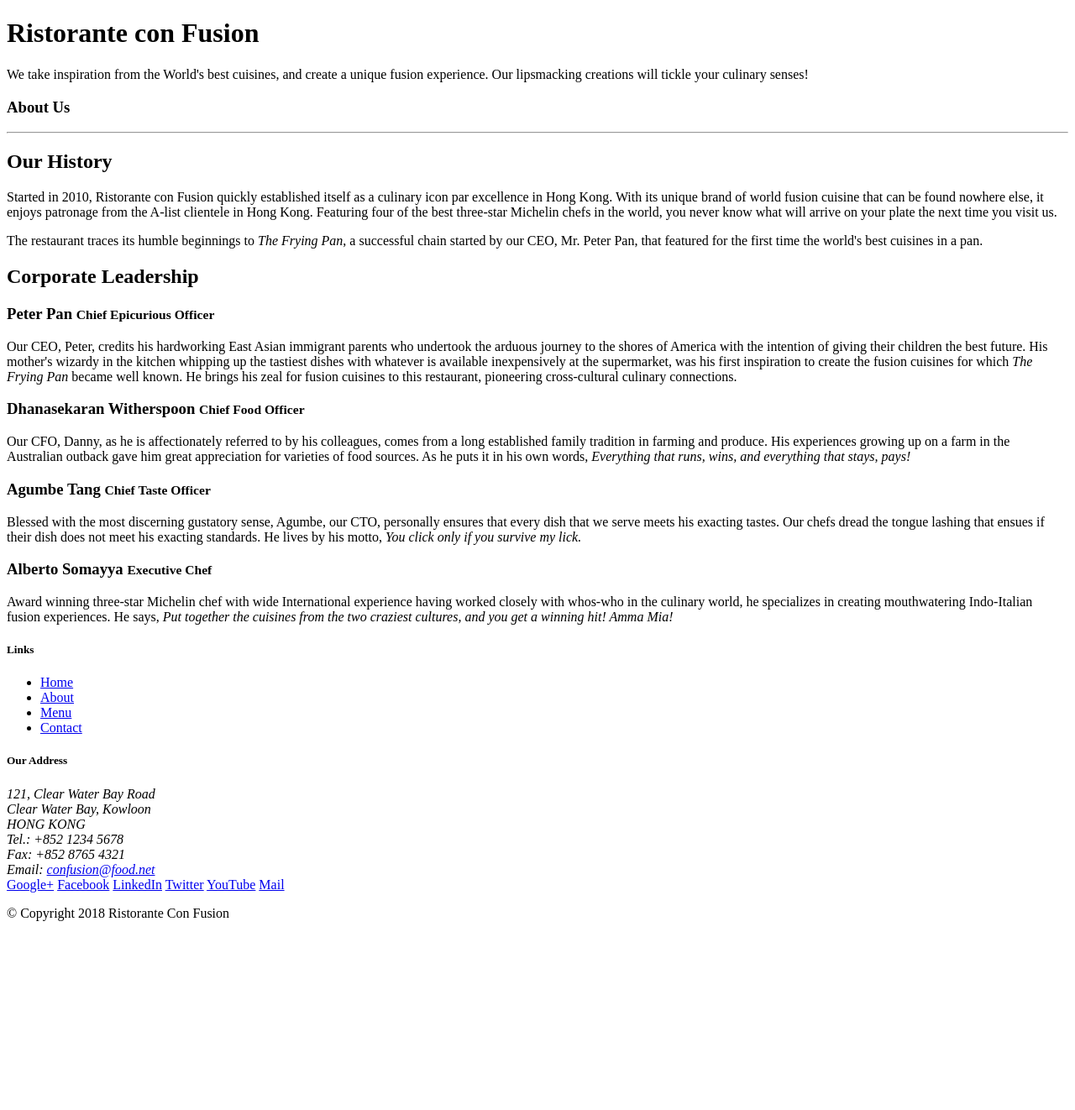
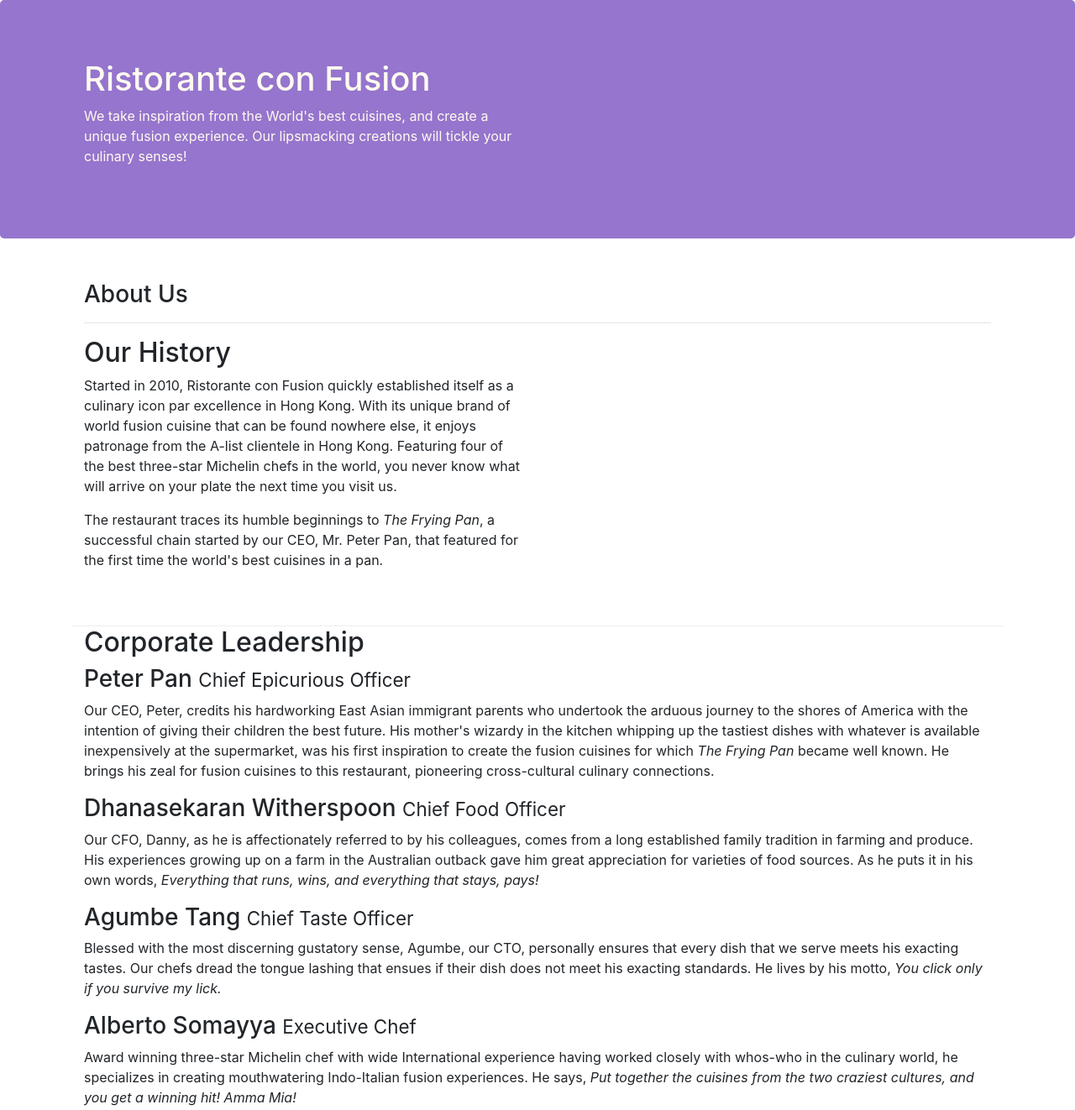
Before and after one commit to KenNguyen-2000/Lab1_FER201m, a website: page aboutus.html in a window 1280 px wide. Shown: the top 1322 px of the page at 84% size. Before the commit the page ends 1113 px from the top, so only its background shows below. Drawn offline with nearby package versions, Linux system fonts and the light colour scheme.

Commit message:
bootstrap class added

```diff
--- a/aboutus.html
+++ b/aboutus.html
@@ -2,7 +2,13 @@
 <html lang="en">
 
 <head>
-
+    <!-- Required meta tags always come first -->
+    <meta charset="utf-8">
+    <meta name="viewport" content="width=device-width, initial-scale=1, shrink-to-fit=no">
+    <meta http-equiv="x-ua-compatible" content="ie=edge">
+    <!-- Bootstrap CSS -->
+    <link rel="stylesheet" href="node_modules/bootstrap/dist/css/bootstrap.min.css">
+    <link rel="stylesheet" href="./css/style.css">
     <title>Ristorante Con Fusion: About Us</title>
 
 </head>
@@ -22,36 +28,42 @@
         </div>
     </header>
 
-    <div>
-        <div>
-            <div>
+    <div class="container">
+        <div class="row row-content align-items-center">
+            <div class="col col-sm">
                 <h3>About Us</h3>
                 <hr>
             </div>
-        </div>
-
             <div>
-            <div>
+                <div class="col-12 col-sm-6">
                     <h2>Our History</h2>
-                <p>Started in 2010, Ristorante con Fusion quickly established itself as a culinary icon par excellence in Hong Kong. With its unique brand of world fusion cuisine that can be found nowhere else, it enjoys patronage from the A-list clientele in Hong Kong.  Featuring four of the best three-star Michelin chefs in the world, you never know what will arrive on your plate the next time you visit us.</p>
+                    <p>Started in 2010, Ristorante con Fusion quickly established itself as a culinary icon par excellence in Hong Kong. With its unique brand of world fusion cuisine that can be found nowhere else, it enjoys patronage from the A-list clientele
+                        in Hong Kong. Featuring four of the best three-star Michelin chefs in the world, you never know what will arrive on your plate the next time you visit us.</p>
                     <p>The restaurant traces its humble beginnings to <em>The Frying Pan</em>, a successful chain started by our CEO, Mr. Peter Pan, that featured for the first time the world's best cuisines in a pan.</p>
                 </div>
                 <div>
                 </div>
             </div>
+        </div>
+
+
 
 
         <div>
-            <div>
+            <div class="col col-sm col-md">
                 <h2>Corporate Leadership</h2>
                 <h3>Peter Pan <small>Chief Epicurious Officer</small></h3>
-                <p>Our CEO, Peter, credits his hardworking East Asian immigrant parents who undertook the arduous journey to the shores of America with the intention of giving their children the best future. His mother's wizardy in the kitchen whipping up the tastiest dishes with whatever is available inexpensively at the supermarket, was his first inspiration to create the fusion cuisines for which <em>The Frying Pan</em> became well known. He brings his zeal for fusion cuisines to this restaurant, pioneering cross-cultural culinary connections.</p>
+                <p class="d-none d-sm-block">Our CEO, Peter, credits his hardworking East Asian immigrant parents who undertook the arduous journey to the shores of America with the intention of giving their children the best future. His mother's wizardy in the kitchen whipping up
+                    the tastiest dishes with whatever is available inexpensively at the supermarket, was his first inspiration to create the fusion cuisines for which <em>The Frying Pan</em> became well known. He brings his zeal for fusion cuisines to
+                    this restaurant, pioneering cross-cultural culinary connections.</p>
                 <h3>Dhanasekaran Witherspoon <small>Chief Food Officer</small></h3>
-                <p>Our CFO, Danny, as he is affectionately referred to by his colleagues, comes from a long established family tradition in farming and produce. His experiences growing up on a farm in the Australian outback gave him great appreciation for varieties of food sources. As he puts it in his own words, <em>Everything that runs, wins, and everything that stays, pays!</em></p>
+                <p class="d-none d-sm-block">Our CFO, Danny, as he is affectionately referred to by his colleagues, comes from a long established family tradition in farming and produce. His experiences growing up on a farm in the Australian outback gave him great appreciation for
+                    varieties of food sources. As he puts it in his own words, <em>Everything that runs, wins, and everything that stays, pays!</em></p>
                 <h3>Agumbe Tang <small>Chief Taste Officer</small></h3>
-                <p>Blessed with the most discerning gustatory sense, Agumbe, our CTO, personally ensures that every dish that we serve meets his exacting tastes. Our chefs dread the tongue lashing that ensues if their dish does not meet his exacting standards. He lives by his motto, <em>You click only if you survive my lick.</em></p>
+                <p class="d-none d-sm-block">Blessed with the most discerning gustatory sense, Agumbe, our CTO, personally ensures that every dish that we serve meets his exacting tastes. Our chefs dread the tongue lashing that ensues if their dish does not meet his exacting standards.
+                    He lives by his motto, <em>You click only if you survive my lick.</em></p>
                 <h3>Alberto Somayya <small>Executive Chef</small></h3>
-                <p>Award winning three-star Michelin chef with wide International experience having worked closely with whos-who in the culinary world, he specializes in creating mouthwatering Indo-Italian fusion experiences. He says, <em>Put together the cuisines from the two craziest cultures, and you get a winning hit! Amma Mia!</em></p>
+                <p class="d-none d-sm-block">Award winning three-star Michelin chef with wide International experience having worked closely with whos-who in the culinary world, he specializes in creating mouthwatering Indo-Italian fusion experiences. He says, <em>Put together the cuisines from the two craziest cultures, and you get a winning hit! Amma Mia!</em></p>
             </div>
         </div>
 
@@ -99,6 +111,11 @@
         </div>
     </footer>
 
+    <script src="node_modules/jquery/dist/jquery.slim.min.js"></script>
+    <script src="node_modules/popper.js/dist/umd/popper.min.js"></script>
+    <script src="node_modules/bootstrap/dist/js/bootstrap.min.js"></script>
+
+
 </body>
 
 </html>
--- /dev/null
+++ b/css/style.css
@@ -0,0 +1,30 @@
+.jumbotron {
+    background-color: #9575CD;
+    color: floralwhite;
+    padding: 70px 30px 70px 30px;
+    margin: 0px auto;
+}
+
+.footer {
+    background-color: #D1C4E9;
+    margin: 0px auto;
+    padding: 20px 0px 20px 0px;
+}
+
+.row-header {
+    margin: 0px auto;
+    padding: 0px;
+}
+
+.row-content {
+    margin: 0px auto;
+    padding: 50px 0px 50px 0px;
+    border-bottom: 1px ridge;
+    min-height: 400px;
+}
+
+address {
+    font-size: 80%;
+    margin: 0px;
+    color: #0f0f0f;
+}
--- a/package.json
+++ b/package.json
@@ -2,7 +2,7 @@
     "name": "confusion",
     "version": "1.0.0",
     "description": "This is a website for Ristorante Con Fusion",
-  "main": "index.html",
+    "main": "aboutus.html",
     "scripts": {
         "start": "npm run lite",
         "test": "echo \"Error: no test specified\" && exit 1",
```
Also changed, not shown: index.html (+15 -3 lines). Lines whose indentation alone changed are shown as unchanged.
